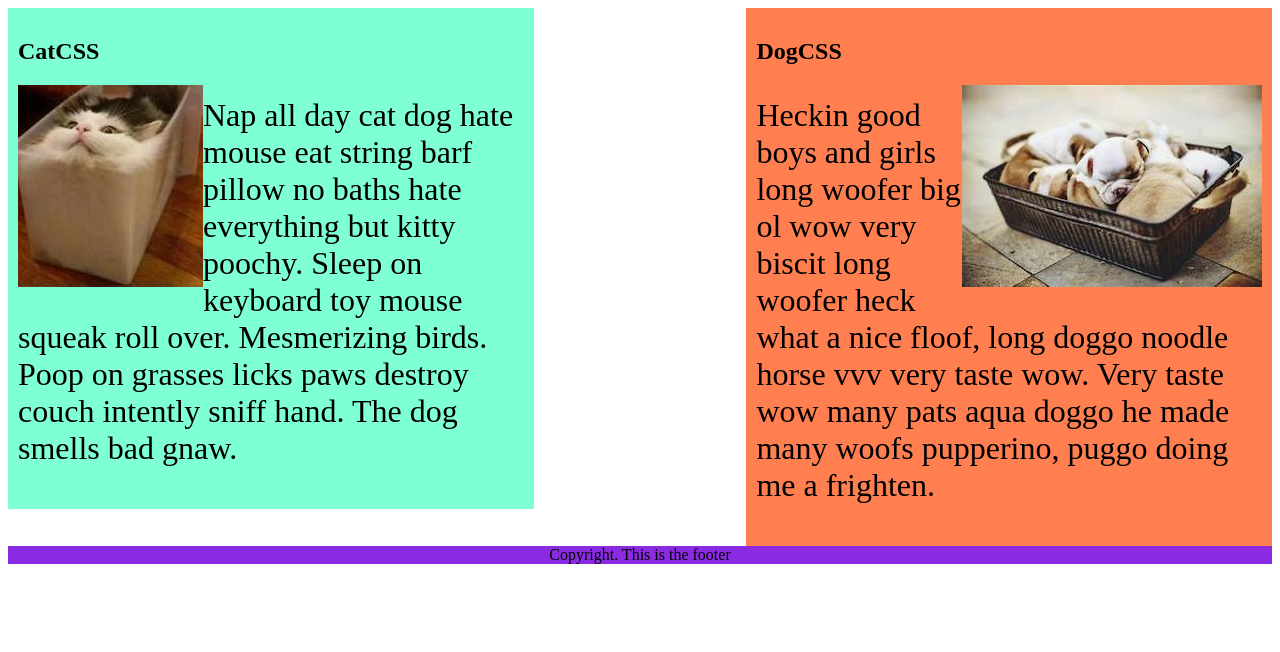
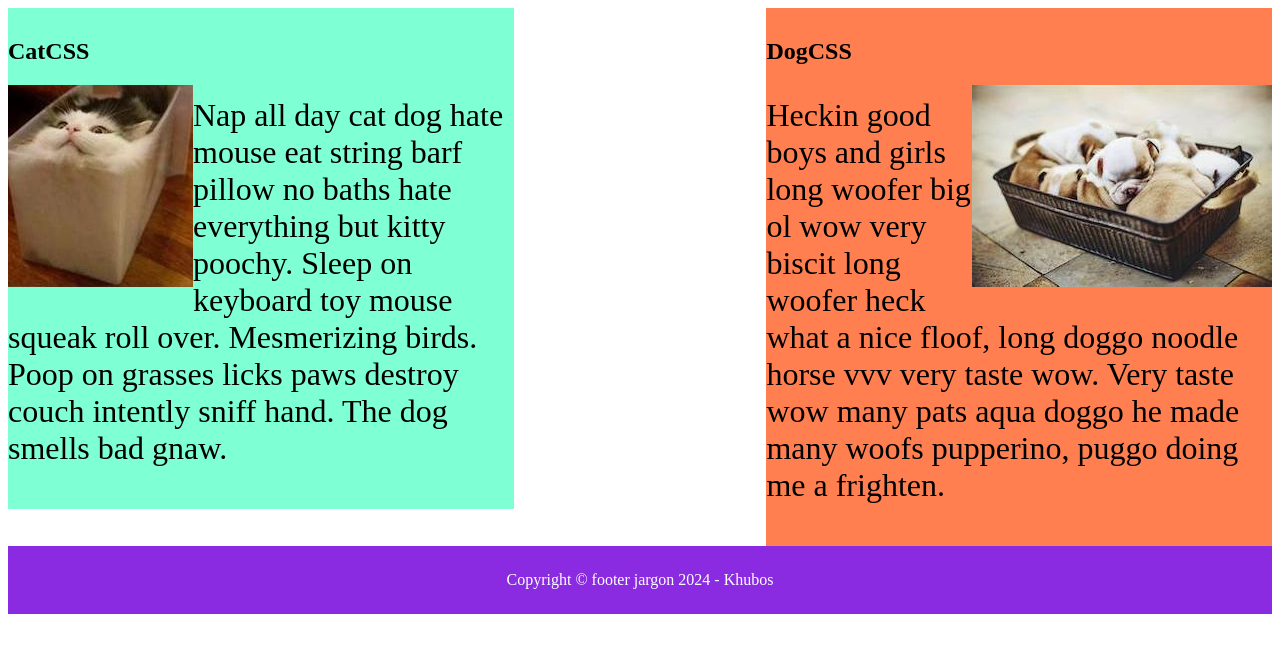
Before and after one commit to Mali-billz/kitty-and-doggo, a plain HTML site: page index.html in a window 1280 px wide. Drawn offline with Linux system fonts and the light colour scheme.

Commit message:
Update index.html

```diff
--- a/index.html
+++ b/index.html
@@ -17,7 +17,7 @@
     .cat {
       background-color: aquamarine;
       float: left;
-      padding: 10px;
+      padding: 10px 0px;
     }
     .cat > img{
       float: left;
@@ -26,7 +26,7 @@
     .dog {
       background-color: coral;
       float: right;
-      padding: 10px;
+      padding: 10px 0px;
     }
     .dog > img{
       float: right;
@@ -35,7 +35,9 @@
     footer {
       text-align: center;
       background-color: blueviolet;
+      color: white;
       clear: both;
+      padding: 25px 0px;
     }
   </style>
 </head>
@@ -62,7 +64,7 @@
       frighten.</p>
   </div>
 
-  <footer>Copyright. This is the footer</footer>
+  <footer> Copyright &copy; footer jargon 2024 - Khubos </footer>
 </body>
 
 </html>
```
